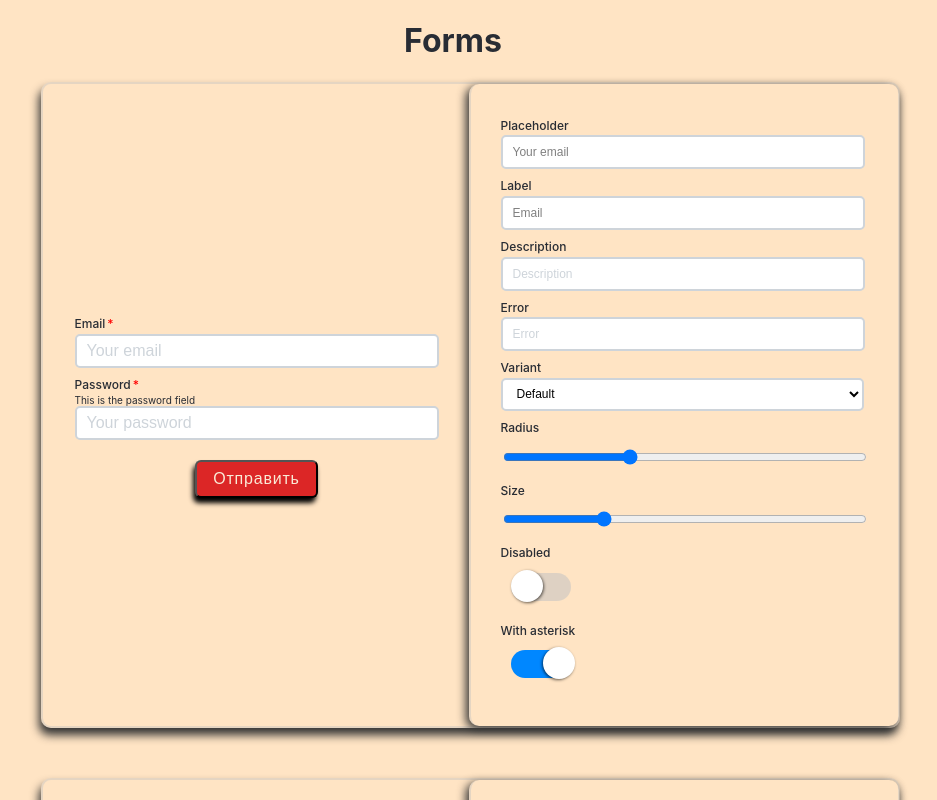
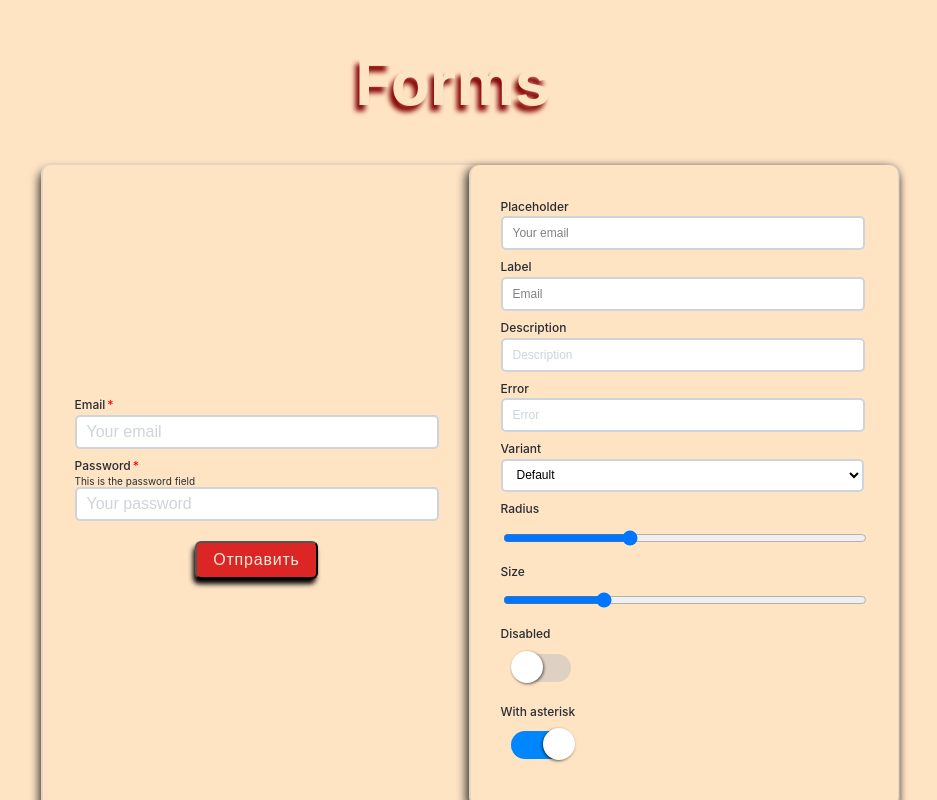
Before and after one commit to vitalyvitmens/rs-forms, a React (Create React App) app: page / in a window 1280 px wide. Shown: the top 800 px of the page, without its empty margins (187-1124 px from the left). Built offline with nearby package versions, Linux system fonts and the light colour scheme.

Commit message:
style(src\app.module.css): добавляет стили

```diff
--- a/src/app.module.css
+++ b/src/app.module.css
@@ -13,7 +13,9 @@
 }
 
 h1 {
-	color: #282c34;
+	color: bisque;
+  font-size: 4rem;
+  text-shadow:-4px 6px 5px rgb(134, 1, 1);
 }
 
 h4 {
```
